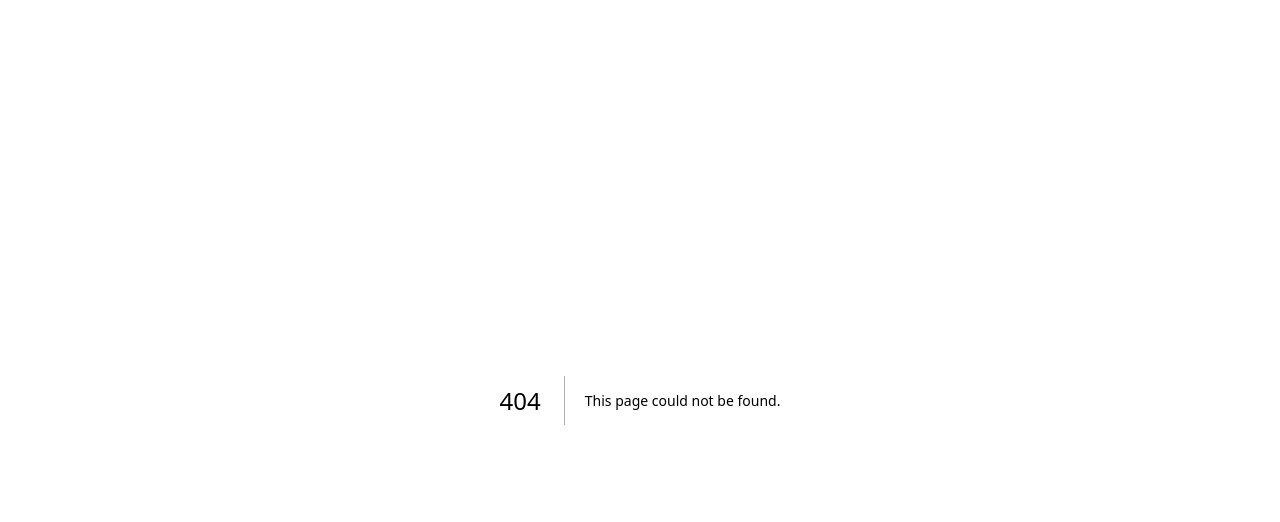
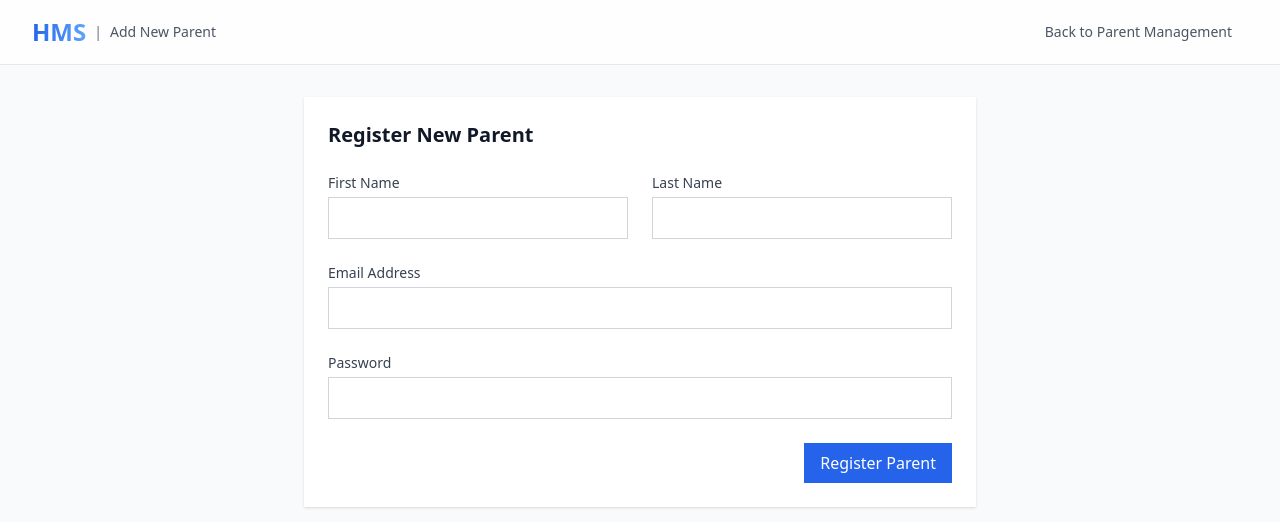
Before and after one commit to iamshivam0/hostel_frontend, a Next.js app: page /admin/manage-parents/Add-parents in a window 1280 px wide. Before the commit this address had no page. Shown: the top 522 px of the page. Built offline with nearby package versions, Linux system fonts and the light colour scheme; no server answers.

Commit message:
modified parent routes now working properly

```diff
--- /dev/null
+++ b/app/admin/manage-parents/Add-parents/page.tsx
@@ -0,0 +1,208 @@
+"use client";
+
+import { useState } from "react";
+import { useRouter } from "next/navigation";
+import { API_BASE_URL } from "@/app/config/api";
+import { toast } from "react-hot-toast";
+
+export default function CreateParent() {
+  const router = useRouter();
+  const [loading, setLoading] = useState(false);
+  const [formData, setFormData] = useState({
+    firstName: "",
+    lastName: "",
+    email: "",
+    password: "",
+  });
+
+  const handleSubmit = async (e: React.FormEvent) => {
+    e.preventDefault();
+    setLoading(true);
+
+    try {
+      const response = await fetch(`${API_BASE_URL}/api/auth/register`, {
+        method: "POST",
+        headers: {
+          "Content-Type": "application/json",
+          Authorization: `Bearer ${localStorage.getItem("token")}`,
+        },
+        body: JSON.stringify({
+          ...formData,
+          role: "parent", // Explicitly set role as parent
+        }),
+      });
+
+      const data = await response.json();
+
+      if (response.ok) {
+        toast.success("Parent registered successfully");
+        router.push("/admin/manage-parents");
+      } else {
+        toast.error(data.message || "Failed to register parent");
+      }
+    } catch (error) {
+      console.error("Error registering parent:", error);
+      toast.error("Failed to register parent");
+    } finally {
+      setLoading(false);
+    }
+  };
+
+  const handleChange = (e: React.ChangeEvent<HTMLInputElement>) => {
+    setFormData({
+      ...formData,
+      [e.target.name]: e.target.value,
+    });
+  };
+
+  return (
+    <div className="min-h-screen bg-gray-50 dark:bg-gray-900 transition-colors duration-200">
+      {/* Navigation Bar */}
+      <nav className="bg-white/80 dark:bg-gray-900/80 backdrop-blur-md sticky top-0 z-50 border-b border-gray-200 dark:border-gray-800">
+        <div className="max-w-7xl mx-auto px-4 sm:px-6 lg:px-8">
+          <div className="flex justify-between h-16 items-center">
+            <div className="flex items-center gap-2">
+              <h1 className="text-2xl font-bold bg-gradient-to-r from-blue-600 to-blue-400 dark:from-blue-400 dark:to-blue-300 text-transparent bg-clip-text">
+                HMS
+              </h1>
+              <span className="text-sm text-gray-500 dark:text-gray-400">
+                |
+              </span>
+              <span className="text-sm font-medium text-gray-600 dark:text-gray-300">
+                Add New Parent
+              </span>
+            </div>
+            <button
+              onClick={() => router.push("/admin/manage-parents/create-parent")}
+              className="px-4 py-2 text-sm font-medium text-gray-600 dark:text-gray-300 hover:text-gray-900 dark:hover:text-white"
+            >
+              Back to Parent Management
+            </button>
+          </div>
+        </div>
+      </nav>
+
+      <main className="max-w-7xl mx-auto px-4 sm:px-6 lg:px-8 py-8">
+        <div className="max-w-2xl mx-auto">
+          <div className="bg-white dark:bg-gray-800 shadow rounded-lg p-6">
+            <h2 className="text-xl font-semibold mb-6 text-gray-900 dark:text-white">
+              Register New Parent
+            </h2>
+
+            <form onSubmit={handleSubmit} className="space-y-6">
+              <div className="grid grid-cols-1 gap-6 sm:grid-cols-2">
+                <div>
+                  <label
+                    htmlFor="firstName"
+                    className="block text-sm font-medium text-gray-700 dark:text-gray-300"
+                  >
+                    First Name
+                  </label>
+                  <input
+                    type="text"
+                    name="firstName"
+                    id="firstName"
+                    required
+                    value={formData.firstName}
+                    onChange={handleChange}
+                    className="mt-1 block w-full rounded-md border border-gray-300 dark:border-gray-600 bg-white dark:bg-gray-700 px-3 py-2 text-gray-900 dark:text-white focus:border-blue-500 focus:outline-none focus:ring-1 focus:ring-blue-500"
+                  />
+                </div>
+
+                <div>
+                  <label
+                    htmlFor="lastName"
+                    className="block text-sm font-medium text-gray-700 dark:text-gray-300"
+                  >
+                    Last Name
+                  </label>
+                  <input
+                    type="text"
+                    name="lastName"
+                    id="lastName"
+                    required
+                    value={formData.lastName}
+                    onChange={handleChange}
+                    className="mt-1 block w-full rounded-md border border-gray-300 dark:border-gray-600 bg-white dark:bg-gray-700 px-3 py-2 text-gray-900 dark:text-white focus:border-blue-500 focus:outline-none focus:ring-1 focus:ring-blue-500"
+                  />
+                </div>
+              </div>
+
+              <div>
+                <label
+                  htmlFor="email"
+                  className="block text-sm font-medium text-gray-700 dark:text-gray-300"
+                >
+                  Email Address
+                </label>
+                <input
+                  type="email"
+                  name="email"
+                  id="email"
+                  required
+                  value={formData.email}
+                  onChange={handleChange}
+                  className="mt-1 block w-full rounded-md border border-gray-300 dark:border-gray-600 bg-white dark:bg-gray-700 px-3 py-2 text-gray-900 dark:text-white focus:border-blue-500 focus:outline-none focus:ring-1 focus:ring-blue-500"
+                />
+              </div>
+
+              <div>
+                <label
+                  htmlFor="password"
+                  className="block text-sm font-medium text-gray-700 dark:text-gray-300"
+                >
+                  Password
+                </label>
+                <input
+                  type="password"
+                  name="password"
+                  id="password"
+                  required
+                  value={formData.password}
+                  onChange={handleChange}
+                  className="mt-1 block w-full rounded-md border border-gray-300 dark:border-gray-600 bg-white dark:bg-gray-700 px-3 py-2 text-gray-900 dark:text-white focus:border-blue-500 focus:outline-none focus:ring-1 focus:ring-blue-500"
+                />
+              </div>
+
+              <div className="flex justify-end">
+                <button
+                  type="submit"
+                  disabled={loading}
+                  className="px-4 py-2 bg-blue-600 text-white rounded-lg hover:bg-blue-700 transition-colors disabled:opacity-50 disabled:cursor-not-allowed flex items-center gap-2"
+                >
+                  {loading ? (
+                    <>
+                      <svg
+                        className="animate-spin h-5 w-5"
+                        xmlns="http://www.w3.org/2000/svg"
+                        fill="none"
+                        viewBox="0 0 24 24"
+                      >
+                        <circle
+                          className="opacity-25"
+                          cx="12"
+                          cy="12"
+                          r="10"
+                          stroke="currentColor"
+                          strokeWidth="4"
+                        ></circle>
+                        <path
+                          className="opacity-75"
+                          fill="currentColor"
+                          d="M4 12a8 8 0 018-8V0C5.373 0 0 5.373 0 12h4zm2 5.291A7.962 7.962 0 014 12H0c0 3.042 1.135 5.824 3 7.938l3-2.647z"
+                        ></path>
+                      </svg>
+                      Registering...
+                    </>
+                  ) : (
+                    "Register Parent"
+                  )}
+                </button>
+              </div>
+            </form>
+          </div>
+        </div>
+      </main>
+    </div>
+  );
+}
--- a/app/admin/manage-parents/page.tsx
+++ b/app/admin/manage-parents/page.tsx
@@ -196,7 +196,7 @@ export default function ManageParents() {
           </button>
 
           <button
-            onClick={() => router.push("/admin/create-parent")}
+            onClick={() => router.push("/admin/manage-parents/Add-parents")}
             className="group p-6 bg-white dark:bg-gray-800 rounded-xl shadow-lg hover:shadow-xl transition-all duration-200 border border-gray-200 dark:border-gray-700 flex flex-col items-center text-center hover:scale-105"
           >
             <div className="p-4 bg-green-100 dark:bg-green-900/30 rounded-xl mb-4 group-hover:scale-110 transition-transform duration-200">
```
Also changed, not shown: app/admin/manageparents/page.tsx (deleted).
